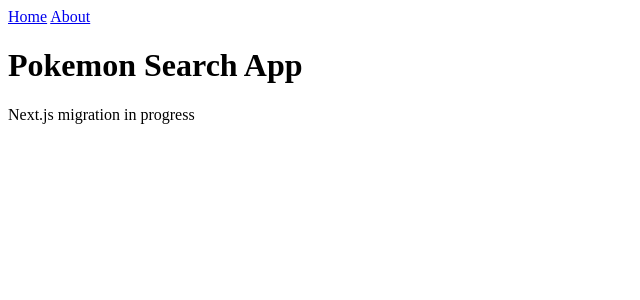
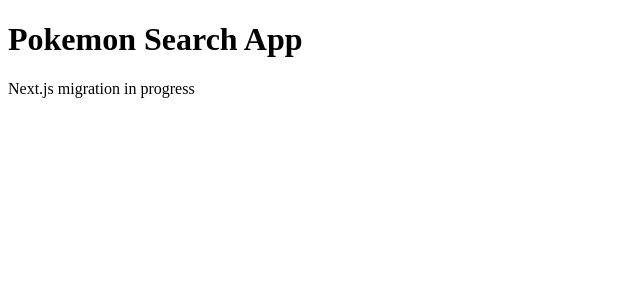
Before and after one commit to mi8mto/react-class-components, a Next.js app: page / in a window 1280 px wide. Shown: the top 300 px of the page, without its empty margins (0-640 px from the left). Built offline with nearby package versions, Linux system fonts and the light colour scheme.

Commit message:
refactor: move navigation to locale layout

```diff
--- a/app/layout.tsx
+++ b/app/layout.tsx
@@ -1,5 +1,3 @@
-import Link from 'next/link';
-
 export default function RootLayout({
   children,
 }: Readonly<{
@@ -7,15 +5,7 @@
 }>) {
   return (
     <html lang="en">
-      <body>
-        <header>
-          <nav>
-            <Link href="/">Home</Link> <Link href="/about">About</Link>
-          </nav>
-        </header>
-
-        {children}
-      </body>
+      <body>{children}</body>
     </html>
   );
 }
```
